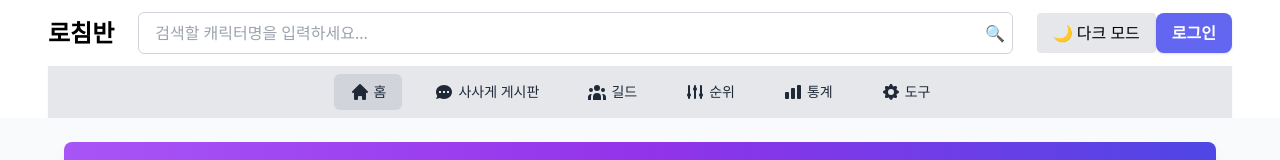
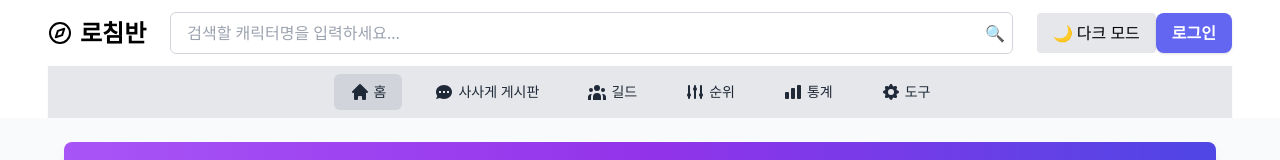
Before and after one commit to YJOH11/loaCompass, a React (Vite) app in the folder frontend/: page / in a window 1280 px wide. Shown: the top 160 px of the page. Built offline with nearby package versions, Linux system fonts and the light colour scheme; no server answers.

Commit message:
모든 이벤트 보기 연결, 이벤트카드 검은줄 삭제, 메인로고옆 아이콘 추가

```diff
--- a/frontend/src/components/Navbar.jsx
+++ b/frontend/src/components/Navbar.jsx
@@ -12,7 +12,11 @@ const Navbar = () => {
             {/* 첫 번째 줄 */}
             <div className="flex items-center justify-between py-3">
                 <div className="text-2xl font-bold">
-                    <Link to="/" className="hover:text-indigo-600 dark:hover:text-indigo-400 transition">
+                    <Link to="/" className="hover:text-indigo-600 dark:hover:text-indigo-400 transition flex items-center">
+                        <svg xmlns="http://www.w3.org/2000/svg" className="h-6 w-6 mr-2" viewBox="0 0 24 24" fill="none" stroke="currentColor" strokeWidth="2" strokeLinecap="round" strokeLinejoin="round">
+                            <circle cx="12" cy="12" r="10"></circle>
+                            <polygon points="16.24 7.76 14.12 14.12 7.76 16.24 9.88 9.88 16.24 7.76"></polygon>
+                        </svg>
                         로침반
                     </Link>
                 </div>
--- a/frontend/src/pages/Home.jsx
+++ b/frontend/src/pages/Home.jsx
@@ -51,7 +51,7 @@ function Home() {
                             <h2 className="text-xl font-bold text-gray-800 dark:text-white flex items-center">
                                 진행중인 로스트아크 이벤트
                             </h2>
-                            <a href="/events" className="text-sm text-blue-600 dark:text-blue-400 hover:underline flex items-center">
+                            <a href="https://lostark.game.onstove.com/News/Event/Now" target="_blank" rel="noopener noreferrer" className="text-sm text-blue-600 dark:text-blue-400 hover:underline flex items-center">
                                 모든 이벤트 보기
                                 <svg xmlns="http://www.w3.org/2000/svg" className="h-4 w-4 ml-1" viewBox="0 0 20 20" fill="currentColor">
                                     <path fillRule="evenodd" d="M7.293 14.707a1 1 0 010-1.414L10.586 10 7.293 6.707a1 1 0 011.414-1.414l4 4a1 1 0 010 1.414l-4 4a1 1 0 01-1.414 0z" clipRule="evenodd" />
@@ -86,9 +86,6 @@ function Home() {
                                                     alt={event.title}
                                                     className="w-full h-40 object-cover"
                                                 />
-                                                <div className="absolute bottom-0 left-0 right-0 bg-black bg-opacity-70 text-white text-xs py-2 px-2">
-                                                    <p className="text-center font-medium">{event.period}</p>
-                                                </div>
                                             </div>
                                         </a>
                                     ))}
```
